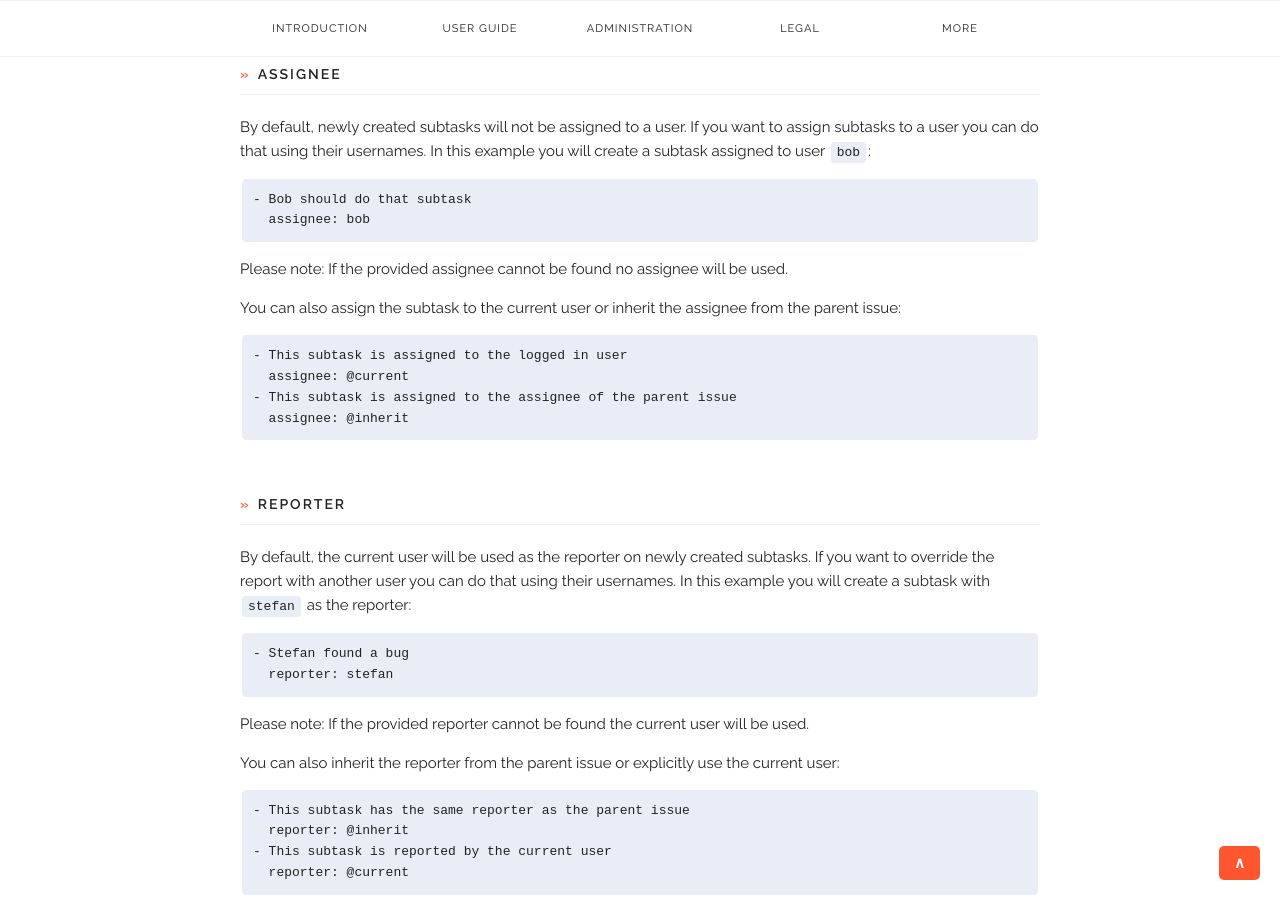
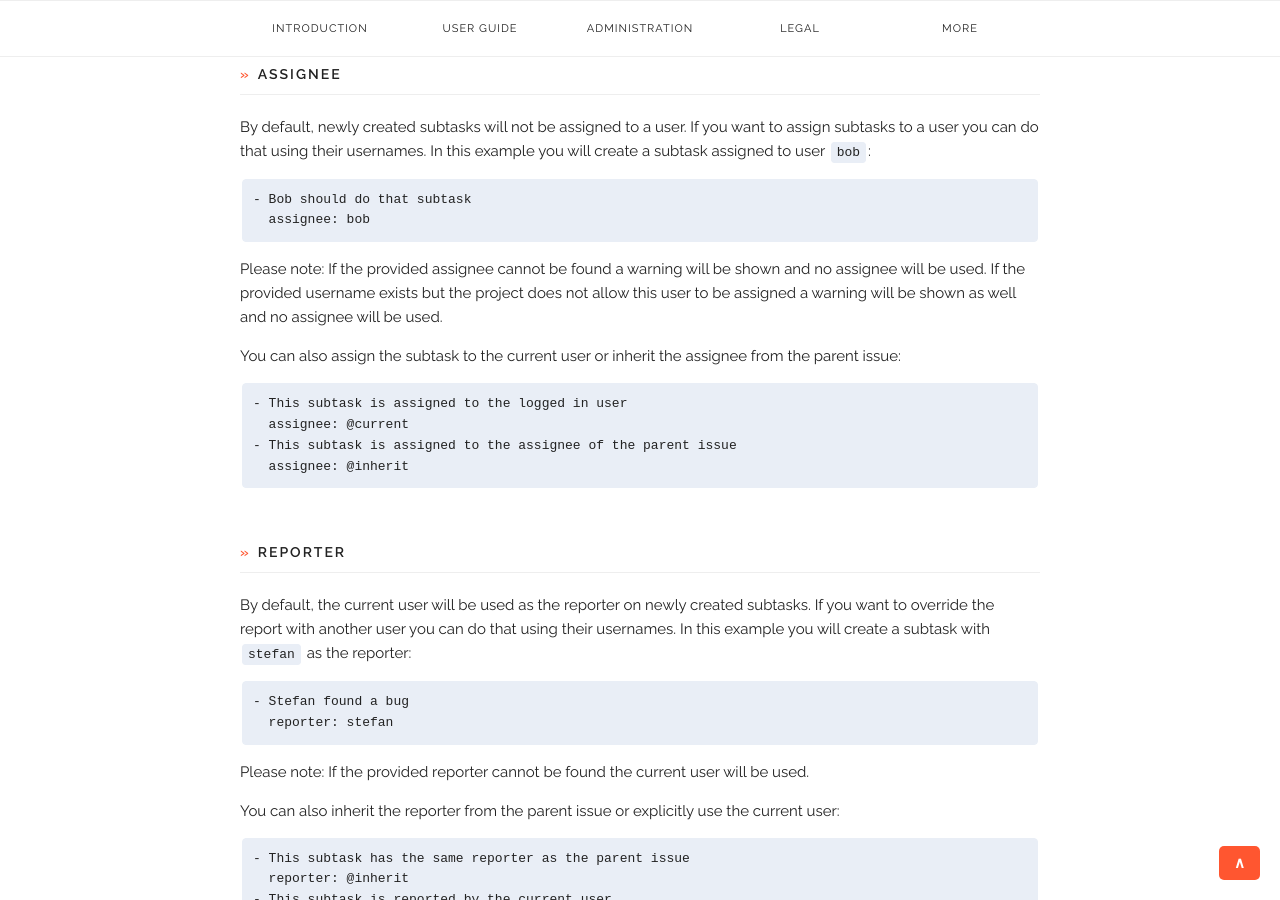
Before and after one commit to codescape/jira-multiple-subtasks, a Jekyll site: the page built from docs/syntax.md, in a window 1280 px wide and 900 px high, scrolled down 3518 px. Built offline with Jekyll 4.4.1, drawn with Linux system fonts in a browser that asks for light colours; nearby versions of some CDN libraries.

Commit message:
docs: improve documentation for assignee in syntax
Clarify behavior when assignee is not found or not allowed.

```diff
--- a/docs/syntax.md
+++ b/docs/syntax.md
@@ -115,7 +115,8 @@ In this example you will create a subtask assigned to user `bob`:
     - Bob should do that subtask
       assignee: bob
 
-Please note: If the provided assignee cannot be found no assignee will be used.
+Please note: If the provided assignee cannot be found a warning will be shown and no assignee will be used.
+If the provided username exists but the project does not allow this user to be assigned a warning will be shown as well and no assignee will be used.
 
 You can also assign the subtask to the current user or inherit the assignee from the parent issue:
 
```
